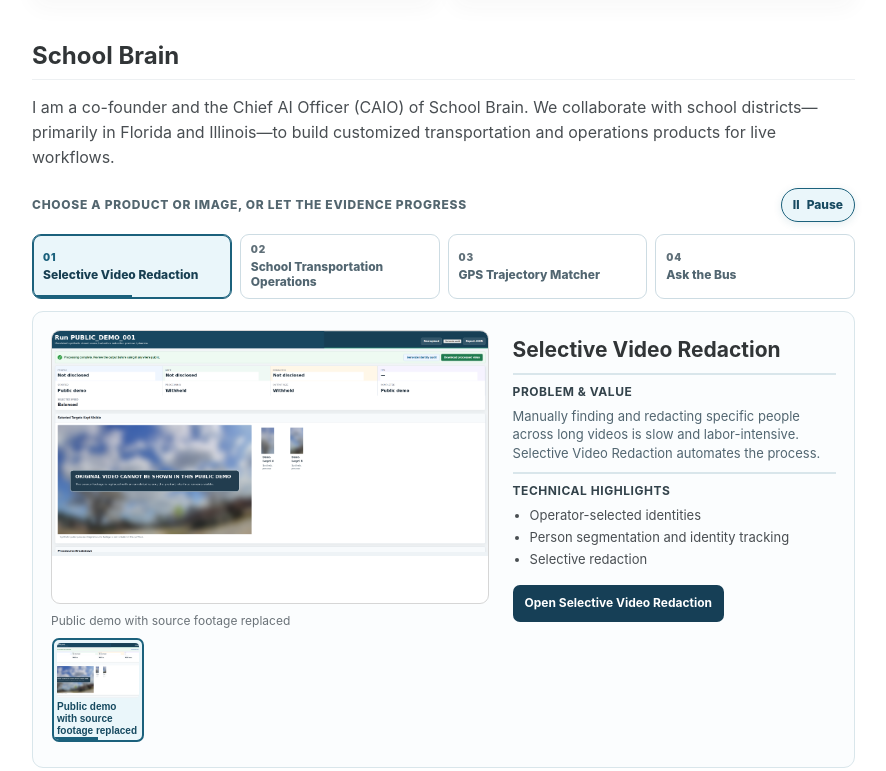
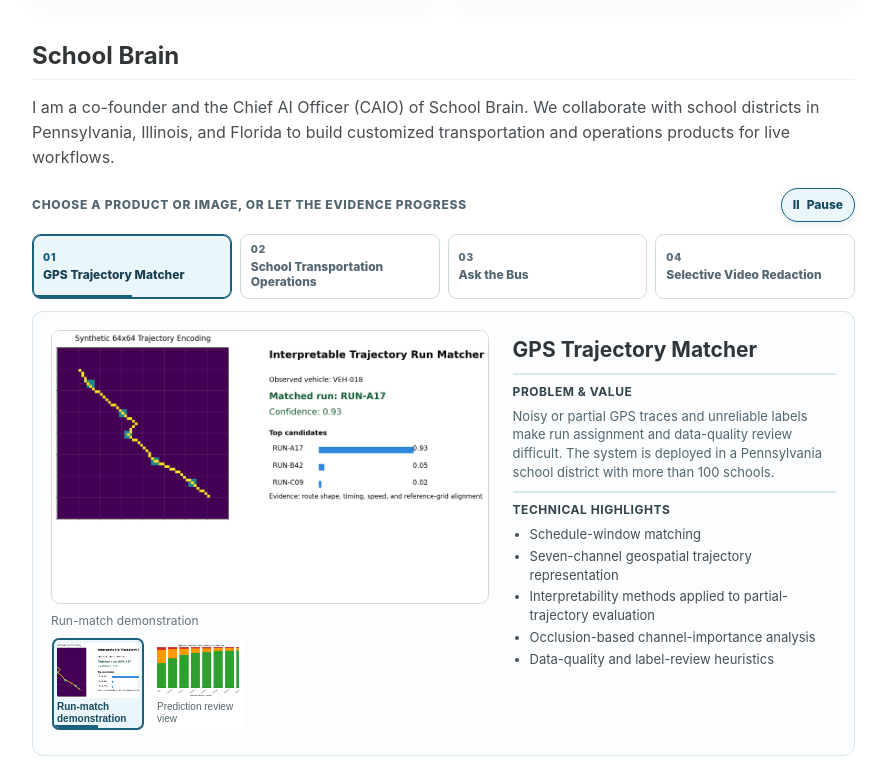
Before and after one commit to ritengzhang77-max/ritengzhang77-max.github.io, a plain HTML site: page index.html in a window 1280 px wide. Shown: the part 3219-3990 px from the top of the page, without its empty margins (351-1237 px from the left). Drawn offline with Linux system fonts and the light colour scheme.

Commit message:
[verified] Strengthen School Brain product evidence

```diff
--- a/index.html
+++ b/index.html
@@ -34,7 +34,7 @@
       "url": "https://ritengzhang77-max.github.io/",
       "name": "Riteng Zhang (Gavin Zhang) — Purdue ECE PhD Student",
       "description": "The research and product portfolio of Riteng Zhang, also known as Gavin Zhang.",
-      "dateModified": "2026-07-19T06:48:02Z",
+      "dateModified": "2026-07-19T07:10:59Z",
       "mainEntity": {"@id": "https://ritengzhang77-max.github.io/#riteng-zhang"}
     },
     {
@@ -461,18 +461,18 @@
 </section>
 <section id="schoolbrain">
 <h2>School Brain</h2>
-<p>I am a co-founder and the Chief AI Officer (CAIO) of School Brain. We collaborate with school districts—primarily in Florida and Illinois—to build customized transportation and operations products for live workflows.</p>
+<p>I am a co-founder and the Chief AI Officer (CAIO) of School Brain. We collaborate with school districts in Pennsylvania, Illinois, and Florida to build customized transportation and operations products for live workflows.</p>
 <div class="stage-toolbar">
   <div class="stage-label">Choose a product or image, or let the evidence progress</div>
   <button class="stage-play" id="stage-play" type="button" aria-pressed="true" aria-label="School Brain automatic rotation"><span aria-hidden="true">Ⅱ</span> Pause</button>
 </div>
 <div class="stage-selectors" role="tablist" aria-label="Choose a School Brain project">
-  <button class="stage-select active" id="stage-tab-video" type="button" data-stage="video" role="tab" aria-selected="true" aria-controls="featured-stage" tabindex="0"><span class="stage-number">01</span><span class="stage-name">Selective Video Redaction</span><span class="stage-select-progress" aria-hidden="true"></span></button>
+  <button class="stage-select active" id="stage-tab-trajectory" type="button" data-stage="trajectory" role="tab" aria-selected="true" aria-controls="featured-stage" tabindex="0"><span class="stage-number">01</span><span class="stage-name">GPS Trajectory Matcher</span><span class="stage-select-progress" aria-hidden="true"></span></button>
   <button class="stage-select" id="stage-tab-workflow" type="button" data-stage="workflow" role="tab" aria-selected="false" aria-controls="featured-stage" tabindex="-1"><span class="stage-number">02</span><span class="stage-name">School Transportation Operations</span><span class="stage-select-progress" aria-hidden="true"></span></button>
-  <button class="stage-select" id="stage-tab-trajectory" type="button" data-stage="trajectory" role="tab" aria-selected="false" aria-controls="featured-stage" tabindex="-1"><span class="stage-number">03</span><span class="stage-name">GPS Trajectory Matcher</span><span class="stage-select-progress" aria-hidden="true"></span></button>
-  <button class="stage-select" id="stage-tab-ask" type="button" data-stage="ask" role="tab" aria-selected="false" aria-controls="featured-stage" tabindex="-1"><span class="stage-number">04</span><span class="stage-name">Ask the Bus</span><span class="stage-select-progress" aria-hidden="true"></span></button>
+  <button class="stage-select" id="stage-tab-ask" type="button" data-stage="ask" role="tab" aria-selected="false" aria-controls="featured-stage" tabindex="-1"><span class="stage-number">03</span><span class="stage-name">Ask the Bus</span><span class="stage-select-progress" aria-hidden="true"></span></button>
+  <button class="stage-select" id="stage-tab-video" type="button" data-stage="video" role="tab" aria-selected="false" aria-controls="featured-stage" tabindex="-1"><span class="stage-number">04</span><span class="stage-name">Selective Video Redaction</span><span class="stage-select-progress" aria-hidden="true"></span></button>
 </div>
-<article class="featured-stage-v2" id="featured-stage" role="tabpanel" aria-labelledby="stage-tab-video" aria-live="polite">
+<article class="featured-stage-v2" id="featured-stage" role="tabpanel" aria-labelledby="stage-tab-trajectory" aria-live="polite">
   <div id="stage-media"></div>
   <div class="stage-copy" id="stage-copy"></div>
 </article>
@@ -608,18 +608,18 @@
  galleryControllers.push({pause:()=>{if(playing)setPlaying(false)}});
 });
 
-const stageOrder=['video','workflow','trajectory','ask'];
+const stageOrder=['trajectory','workflow','ask','video'];
 const stageData={
  video:{
   title:'Selective Video Redaction',
-  problem:'Manually finding and redacting specific people across long videos is slow and labor-intensive. Selective Video Redaction automates the process.',
+  problem:'School districts may need to share bus or school video when parents request footage, but other students and bystanders create privacy concerns that can block or delay release. Manually locating and redacting those people across long videos is slow and labor-intensive. Selective Video Redaction lets staff choose who remains visible and automatically redacts the others.',
   technical:['Operator-selected identities','Person segmentation and identity tracking','Selective redaction'],
   link:'https://schoolbrain.us/video-blur/',action:'Open Selective Video Redaction',
   images:[{src:'assets/selective-video-redaction-dashboard-public-demo.png',alt:'Selective Video Redaction dashboard with original footage replaced by an unrelated blurred scene for public display',caption:'Public demo with source footage replaced'}]
  },
  workflow:{
   title:'School Transportation Operations',
-  problem:'Driver inspections, mileage, fuel, and incidents otherwise move through disconnected forms and manual re-entry. Our system digitizes operational review and claim-support preparation.',
+  problem:'Driver inspections, mileage, fuel, and incidents otherwise move through disconnected forms and manual re-entry. Our system digitizes operational review and claim-support preparation and is deployed across multiple Illinois school districts, including Skokie 68.',
   technical:['Validated form-to-relational-record mapping','Route-aware mileage and claim-line aggregation','Source-row drilldowns, exports, and internal approval','Read-only, schema-aware assistant grounded in office data'],
   images:[
    {src:'assets/workflow-suite-office-summary-synthetic.png',alt:'Public-safe transportation office summary',caption:'Office summary'},
@@ -631,7 +631,7 @@
  },
  trajectory:{
   title:'GPS Trajectory Matcher',
-  problem:'Noisy or partial GPS traces and unreliable labels make run assignment and data-quality review difficult.',
+  problem:'Noisy or partial GPS traces and unreliable labels make run assignment and data-quality review difficult. The system is deployed in a Pennsylvania school district with more than 100 schools.',
   technical:['Schedule-window matching','Seven-channel geospatial trajectory representation','Interpretability methods applied to partial-trajectory evaluation','Occlusion-based channel-importance analysis','Data-quality and label-review heuristics'],
   images:[
    {src:'assets/trajectory-synthetic-match-demo.png',alt:'Public-safe trajectory match demonstration with illustrative values',caption:'Run-match demonstration'},
@@ -640,7 +640,7 @@
  ask:{
   title:'Ask the Bus',
   problem:'Transportation staff need current answers about rules, forms, and procedures. The knowledge is scattered across official sites, long documents, and state-specific databases. Without reliable retrieval, staff often depend on conferences or professional connections for timely guidance.',
- technical:['Official-source acquisition across state databases','State-level Source Recall Metric for evaluating source coverage and retrieval performance','Passage retrieval from long PDFs','Specialized parsing for complex tables, forms, and irregular document formats','Transportation-specific ontology construction','Hybrid lexical/embedding retrieval with query expansion','Source reranking across candidate repositories and documents','Form retrieval','Form generation','Page-level, table-level, and form-level citations','Source freshness and confidence checks','Internal benchmarks: higher accuracy and lower latency than standard retrieval/reranking baselines and the frontier reasoning models we tested'],
+ technical:['Official-source acquisition across state databases','State-level Source Recall Metric for evaluating source coverage and retrieval performance','Passage retrieval from long PDFs','Specialized parsing for complex tables, forms, and irregular document formats','Transportation-specific ontology construction','Hybrid lexical/embedding retrieval with query expansion','Source reranking across candidate repositories and documents','Form retrieval','Form generation','Page-level, table-level, and form-level citations','Source freshness and confidence checks','On our internal benchmarks, Ask the Bus outperformed every retrieval system and state-of-the-art large language reasoning model we tested on both accuracy and latency'],
  images:[
    {src:'assets/ask-the-bus-photo-school-crossing-live.png',alt:'Live Ask the Bus answer to a casual driver question with a public-safe school-crossing photo attached',caption:'Photo review · school crossing'},
    {src:'assets/ask-the-bus-official-checklist-retrieval-live.png',alt:'Live Ask the Bus result retrieving the official Hazardous Walking Site Review Checklist and its sources',caption:'Official checklist retrieval'},
```
